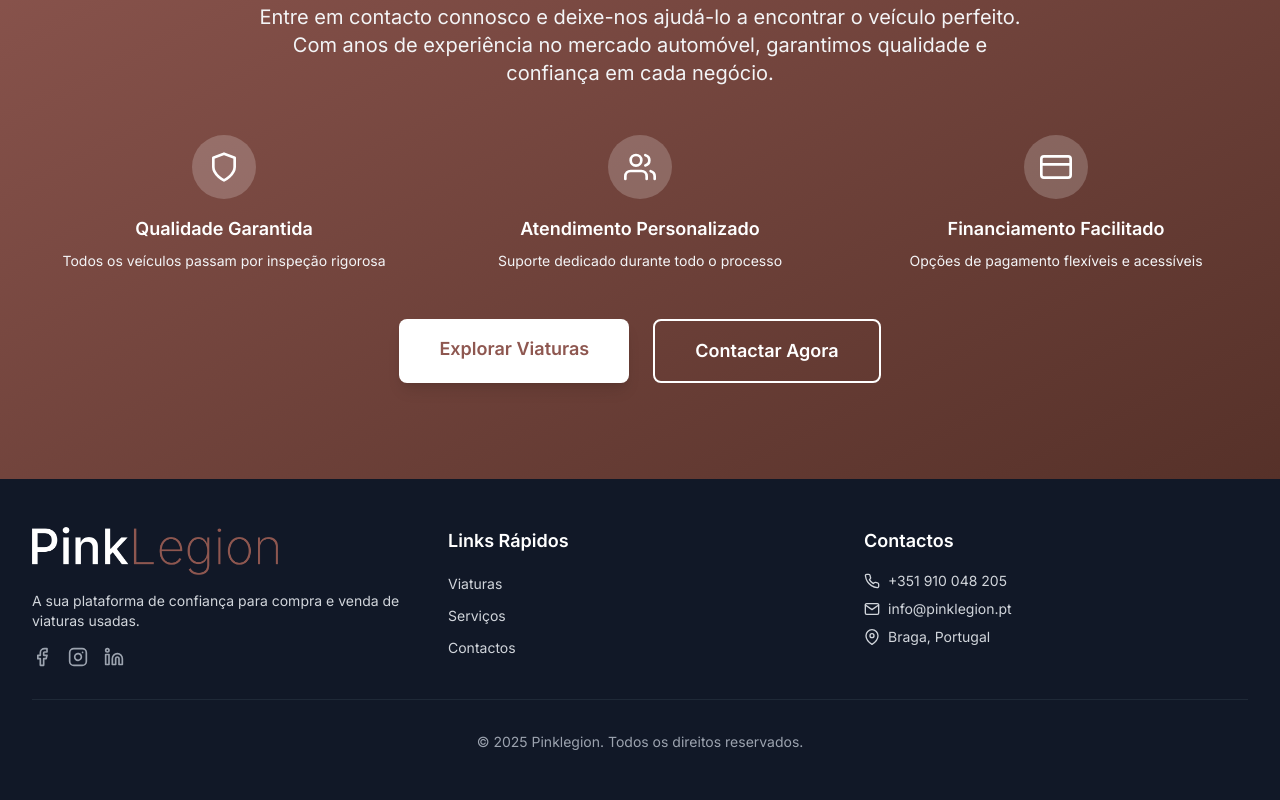
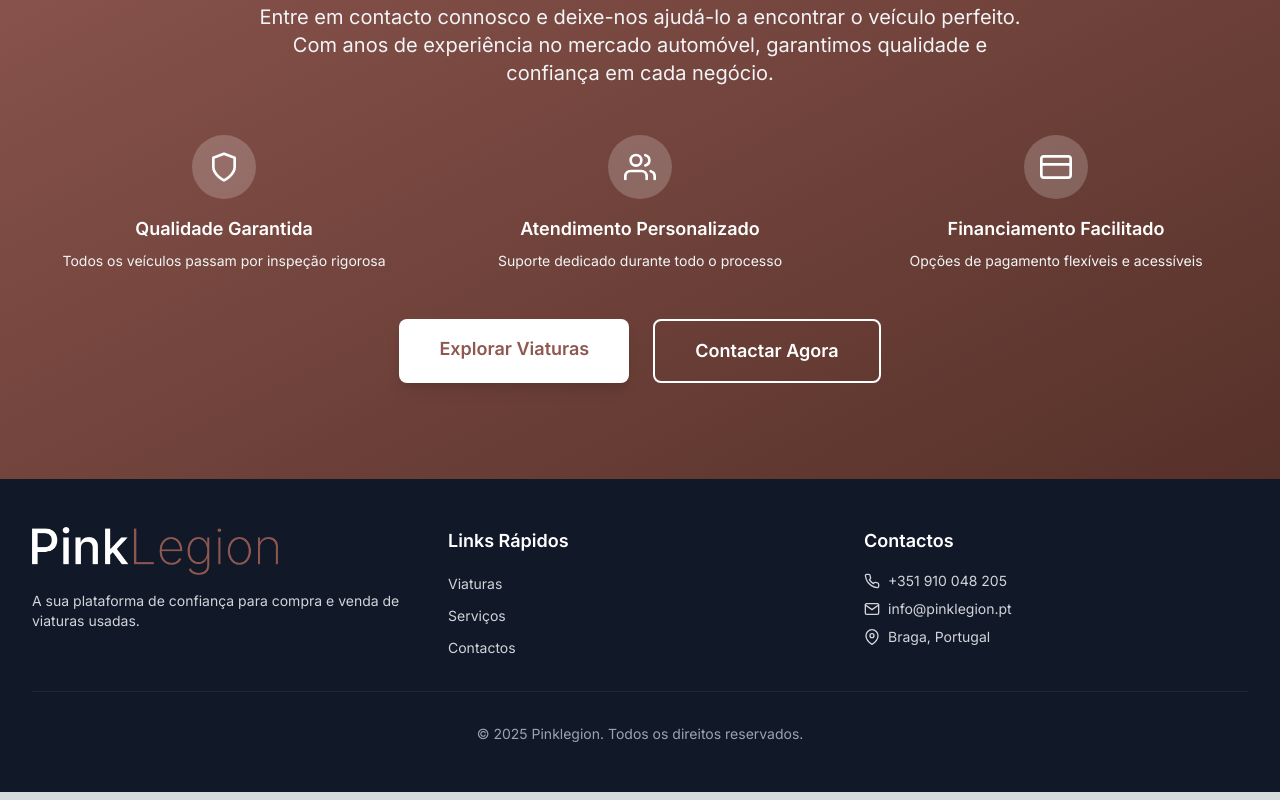
Before and after one commit to arelunainstituto/stand-virtual, a Next.js app: page / in a window 1280 px wide. Shown: the part 2069-2869 px from the top of the page. Built offline with nearby package versions, Linux system fonts and the light colour scheme; no server answers; the database is empty.

Commit message:
refactor: remove social media icons from Footer component to streamline design

```diff
--- a/src/components/footer.tsx
+++ b/src/components/footer.tsx
@@ -1,6 +1,6 @@
 import Link from "next/link";
 import Image from "next/image";
-import { FiFacebook, FiInstagram, FiLinkedin, FiMail, FiPhone, FiMapPin } from "react-icons/fi";
+import { FiMail, FiPhone, FiMapPin } from "react-icons/fi";
 
 export function Footer() {
   return (
@@ -19,32 +19,6 @@ export function Footer() {
             <p className="text-gray-300 text-sm">
               A sua plataforma de confiança para compra e venda de viaturas usadas.
             </p>
-            <div className="flex space-x-4">
-              <a
-                href="https://facebook.com"
-                target="_blank"
-                rel="noopener noreferrer"
-                className="text-gray-400 hover:text-stand-primary transition-colors"
-              >
-                <FiFacebook className="w-5 h-5" />
-              </a>
-              <a
-                href="https://instagram.com"
-                target="_blank"
-                rel="noopener noreferrer"
-                className="text-gray-400 hover:text-stand-primary transition-colors"
-              >
-                <FiInstagram className="w-5 h-5" />
-              </a>
-              <a
-                href="https://linkedin.com"
-                target="_blank"
-                rel="noopener noreferrer"
-                className="text-gray-400 hover:text-stand-primary transition-colors"
-              >
-                <FiLinkedin className="w-5 h-5" />
-              </a>
-            </div>
           </div>
 
           {/* Quick Links */}
```
